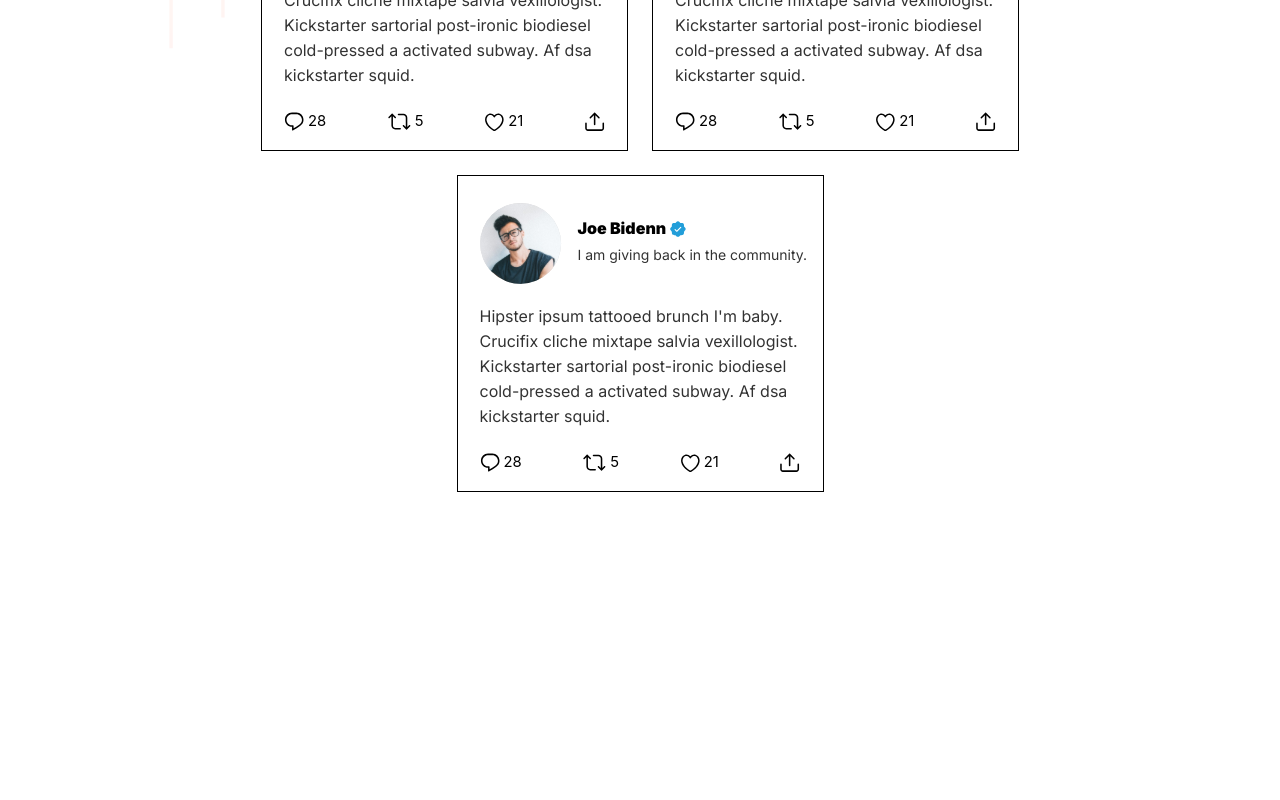
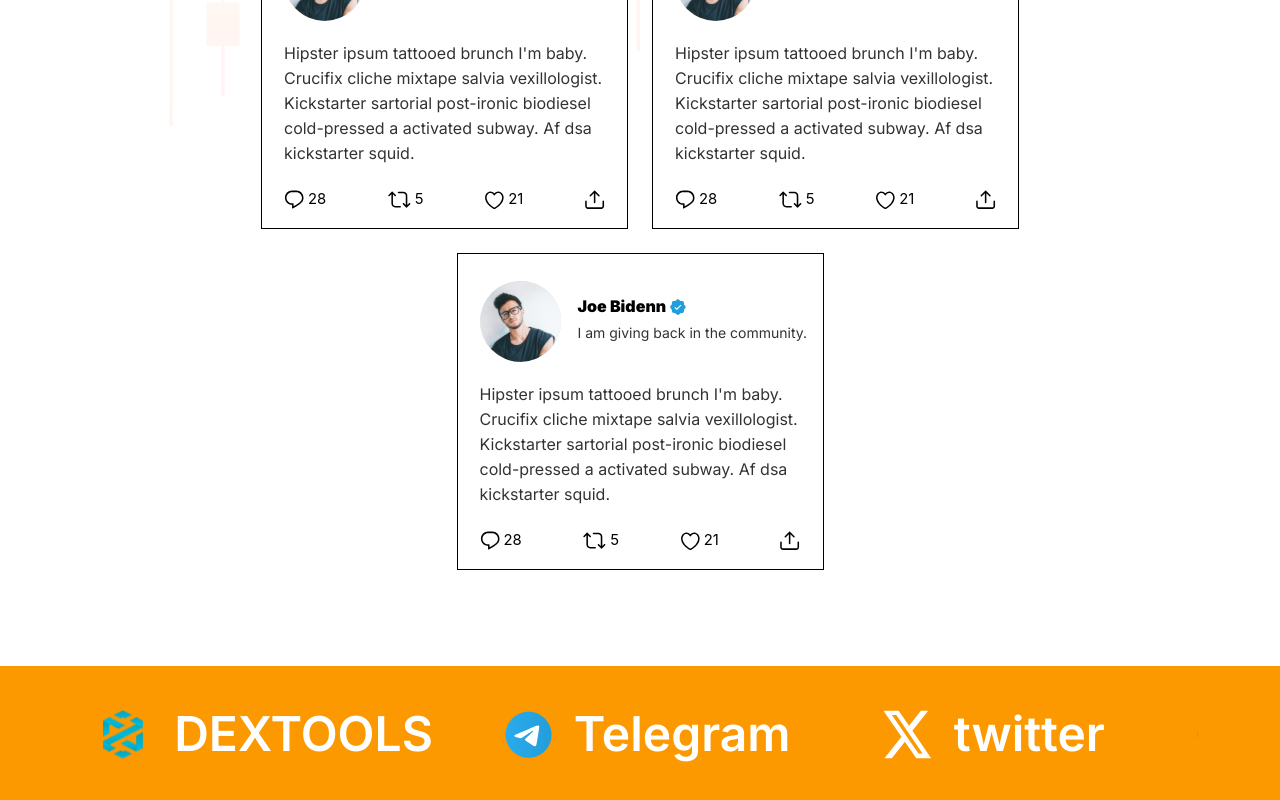
Before and after one commit to rinklepoonia/worldwide-protest, a React (Create React App) app: page / in a window 1280 px wide. Shown: the part 7101-7901 px from the top of the page. Before the commit the page ends 7689 px from the top, so only its background shows below. Built offline with nearby package versions, Linux system fonts and the light colour scheme; a web font is replaced by a local one.

Commit message:
appsection-2 done

```diff
--- a/src/App.js
+++ b/src/App.js
@@ -22,7 +22,8 @@
       <HistoryBox />
       <EcoSection />
       <RoadmapSection />
-      <Latest/>
+      <Latest />
+      <AppsSection />
     </>
   );
 }
--- a/src/components/AppsSection.jsx
+++ b/src/components/AppsSection.jsx
@@ -40,7 +40,7 @@
         ]
     };
     return (
-        <div className='bg_orange h_136 d-flex align-items-center'>
+        <div className='bg_orange h_lg_136 h_100 d-flex align-items-center'>
             <div className='container'>
                 <Slider className='appslider' {...settings}>
                     <div className='d-flex align-items-center justify-content-center gap_sm_22 gap_10'>
```
